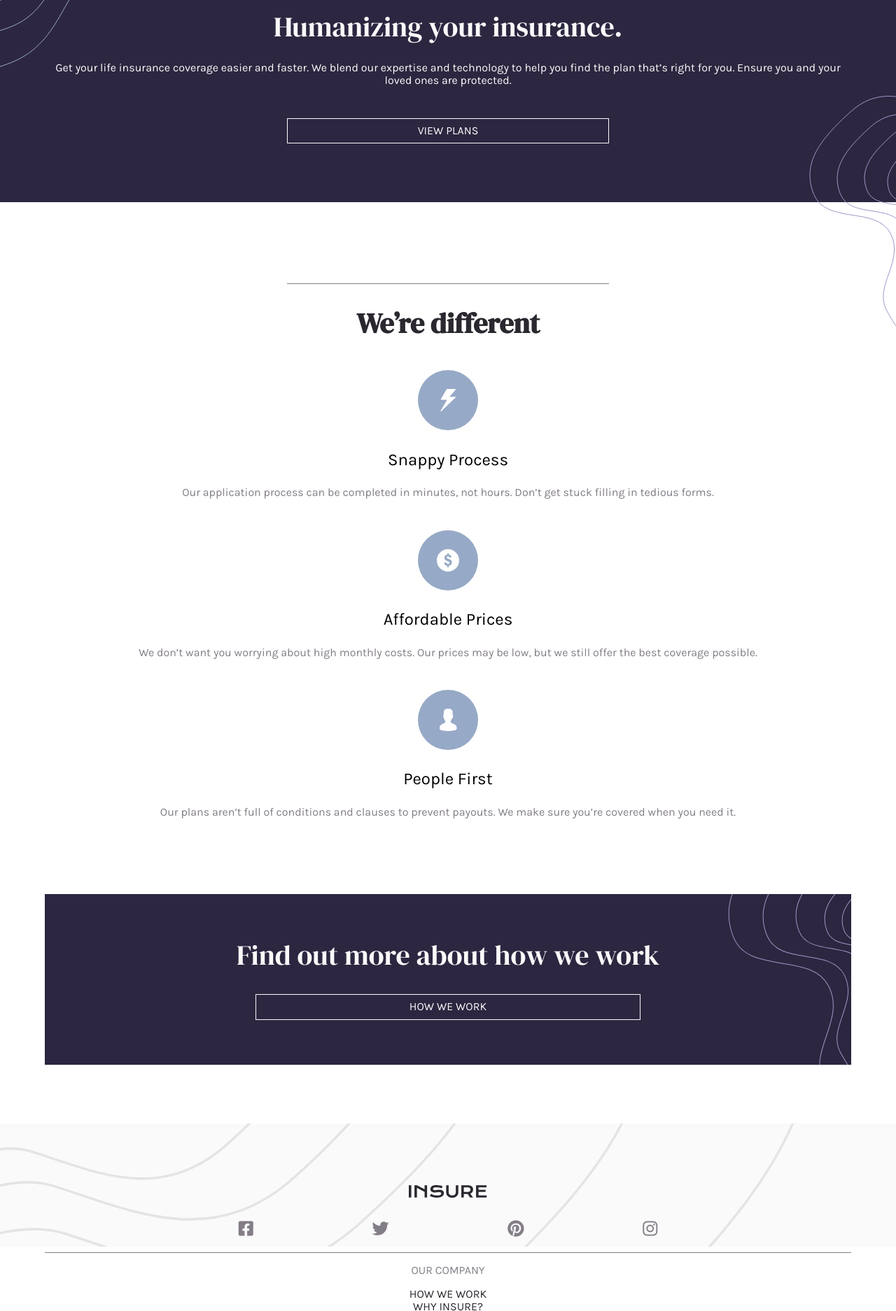
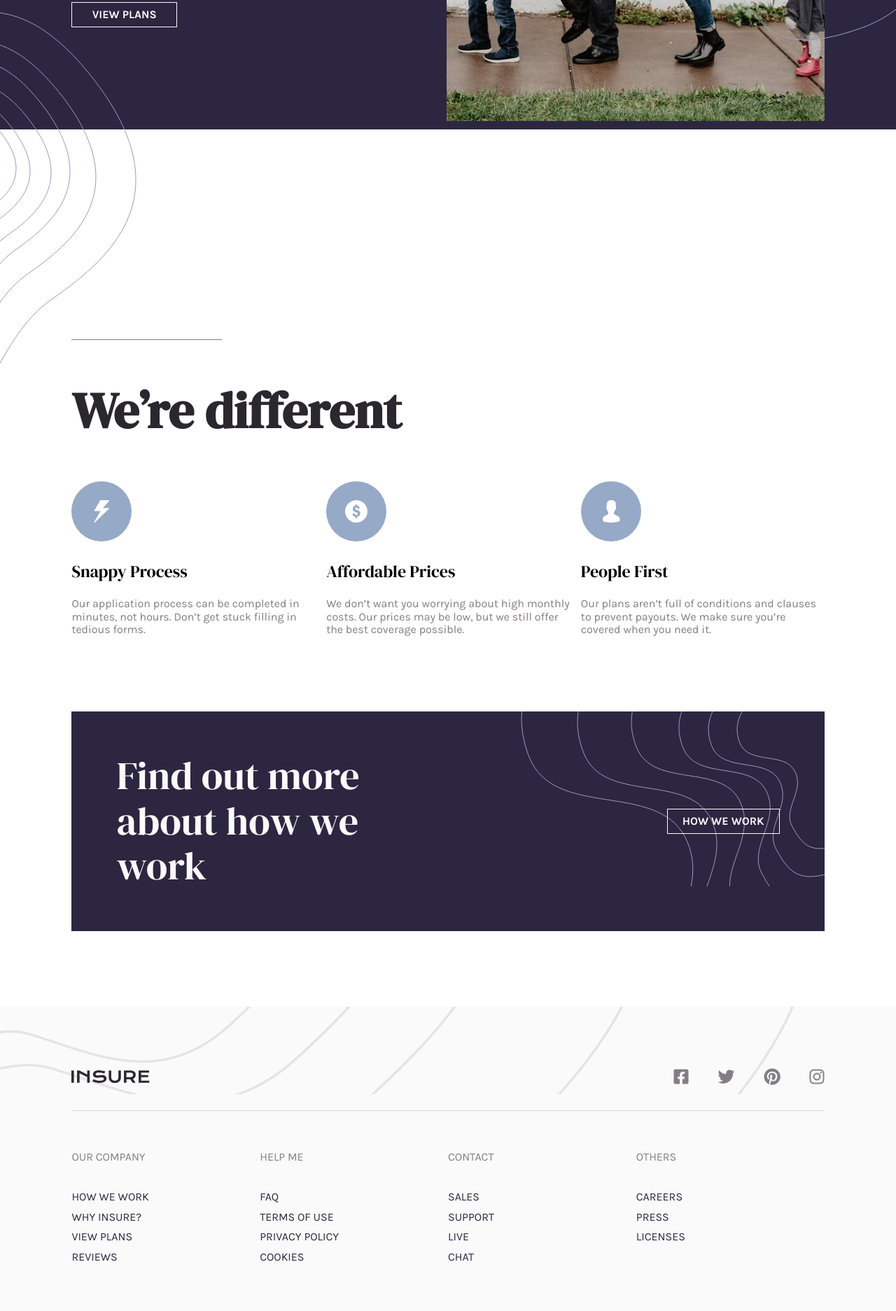
Before and after one commit to EdisonPadilla/insure-landing-page, a plain HTML site: page index.html in a window 1280 px wide. Shown: the part 615-2489 px from the top of the page at 70% size. Drawn offline with Linux system fonts and the light colour scheme.

Commit message:
primer avance desktop

```diff
--- a/css/main-style.css
+++ b/css/main-style.css
@@ -161,6 +161,10 @@ main {
   background-size: cover;
 }
 
+.line1 {
+  display: none;
+}
+
 .section-1 .title {
   margin-top: 0;
   font-size: 2.5em;
@@ -172,6 +176,7 @@ main {
   margin-top: 28px;
   width: 40%;
   padding: 8px 0;
+  font-weight: bold;
   text-transform: uppercase;
   background-color: transparent;
   border: none;
@@ -184,7 +189,7 @@ main {
   text-align: center;
 }
 
-.section-2 > article {
+.section-2 article {
   margin-top: 44px;
 }
 
@@ -203,6 +208,7 @@ main {
 }
 
 .section-2 .title-2 {
+  font-family: "dmserif", serif;
   font-size: 1.5em;
   font-weight: 400;
   color: var(--vey-dark-violet);
@@ -215,6 +221,7 @@ main {
 
 .section-3 {
   margin-bottom: 84px;
+  margin-bottom: 108px;
   margin-left: auto;
   margin-right: auto;
   padding: 64px 2%;
@@ -239,6 +246,7 @@ main {
   /* margin-top: 28px; */
   width: 50%;
   padding: 8px 0;
+  font-weight: bold;
   text-transform: uppercase;
   background-color: transparent;
   border: none;
@@ -246,8 +254,10 @@ main {
 }
 
 .footer {
+  padding-bottom: 52px;
   text-align: center;
-  color: var(--very-dark-violet);
+  /* color: var(--very-dark-violet); */
+  color: var(--dark-violet);
 }
 
 .footer .article-1 {
@@ -273,27 +283,252 @@ main {
   color: var(--dark-grayish-violet);
 }
 
-.icon {
+.socialmedia-box .icon {
   font-size: 24px;
 }
 
-.separator-line {
-  /* margin-left: auto; */
-  /* margin-right: auto; */
+.footer .separator-line {
+  /* margin-left: auto;
+  margin-right: auto; */
+  margin-top: 20px;
+  margin-bottom: 36px;
   width: 90%;
-  height: 1px;
+  height: 4px;
   border: none;
-  background-color: var(--dark-grayish-violet);
+  border-bottom: thin solid hsla(273, 4%, 51%, 0.3);
+  /* background-color: var(--dark-grayish-violet); */
   box-sizing: border-box;
+  /* opacity: 0.5; */
 }
 
 .footer .content {
+  margin-bottom: 36px;
   text-transform: uppercase;
+  line-height: 1.8;
 }
 
 .footer .article-1 {
 }
 
 .content .list-title {
+  margin-bottom: 28px;
   color: var(--dark-grayish-violet);
 }
+
+@media (min-width: 1024px) {
+  .nav-main {
+    padding: 0 8%;
+    height: 10vh;
+  }
+
+  .nav-menu {
+    position: initial;
+    top: initial;
+    left: initial;
+    margin: 0;
+    padding: 0;
+    width: 44%;
+    height: initial;
+    display: block;
+    display: flex;
+    justify-content: space-between;
+    align-items: center;
+    text-align: initial;
+    font-size: inherit;
+    color: var(--dark-grayish-violet);
+    /* /* text-transform: uppercase;  */
+    background: initial;
+    z-index: initial;
+  }
+
+  .link-btn {
+    margin-bottom: 0;
+    padding: 8px 16px;
+    width: initial;
+    /* font-weight: bold; */
+    border-color: var(--very-dark-violet);
+  }
+
+  .ham-btn {
+    display: none;
+  }
+
+  .image-intro {
+    position: absolute;
+    top: 138px;
+    right: 8%;
+    width: 540px;
+    height: 650px;
+    background-image: url(../images/image-intro-desktop.jpg);
+    z-index: 15;
+  }
+
+  .section-1 {
+    position: relative;
+    padding: 68px 52% 84px 8%;
+    padding: 68px 50% 84px 8%;
+    height: 90vh;
+    text-align: initial;
+    color: var(--very-light-gray);
+    /* background: url(../images/bg-pattern-intro-left-desktop.svg),
+      var(--dark-violet);
+    background-size: 195px;
+    background-position: top left;
+    background-repeat: no-repeat; */
+    /* background: initial; */
+    background: var(--dark-violet);
+  }
+
+  .bg-intro-left {
+    position: absolute;
+    bottom: -336px;
+    left: 0px;
+    width: 195px;
+    height: 504px;
+    background-image: url(../images/bg-pattern-intro-left-desktop.svg);
+    background-repeat: no-repeat;
+    background-size: cover;
+    z-index: 16;
+  }
+
+  .bg-intro-right {
+    position: absolute;
+    top: 0;
+    right: 0;
+    width: 436px;
+    height: 593px;
+    background-image: url(../images/bg-pattern-intro-right-desktop.svg);
+    background-repeat: no-repeat;
+    background-size: cover;
+    z-index: 17;
+  }
+
+  .line1 {
+    margin-top: 0;
+    margin-left: 0;
+    margin-bottom: 40px;
+    width: 20%;
+    display: block;
+    border: none;
+    height: 1px;
+    background: var(--very-light-gray);
+  }
+
+  .section-1 .title {
+    margin-top: 0;
+    font-size: 5em;
+    font-family: "dmserif", serif;
+    font-weight: 400;
+  }
+
+  .viewplans-btn {
+    width: 28%;
+  }
+
+  .section-2 {
+    padding: 108px 8%;
+    padding-top: 292px;
+    text-align: left;
+  }
+
+  .line-wedifferent {
+    margin-left: 0;
+    width: 20%;
+  }
+
+  .section-2 .title {
+    font-size: 4.5em;
+  }
+
+  .section-2 .articles-box {
+    display: grid;
+    grid-template-columns: repeat(3, 1fr);
+    column-gap: 16px;
+  }
+
+  .section-2 article {
+    margin-top: 0;
+  }
+
+  .section-3 {
+    margin-bottom: 84px;
+    margin-bottom: 108px;
+    padding: 60px 5%;
+    width: 84%;
+    display: grid;
+    grid-template-columns: repeat(2, 50%);
+    align-items: center;
+    text-align: left;
+    background: url(../images/bg-pattern-how-we-work-desktop.svg),
+      var(--dark-violet);
+    background-size: 434px;
+    background-position: right top;
+    background-repeat: no-repeat;
+  }
+
+  .section-3 .title {
+    margin-bottom: 0;
+    font-size: 3.5em;
+  }
+
+  .work-btn {
+    width: 34%;
+    justify-self: end;
+  }
+
+  .footer {
+    /* padding-left: 8%;
+    padding-right: 8%; */
+    padding-bottom: 52px;
+    text-align: left;
+    /* color: var(--very-dark-violet); */
+    color: var(--dark-violet);
+    background-color: var(--very-light-gray);
+  }
+
+  .footer .article-1 {
+    padding-top: 88px;
+    padding-bottom: 12px;
+    padding-left: 8%;
+    padding-right: 8%;
+    display: flex;
+    justify-content: space-between;
+    align-items: center;
+    /* background-color: lightslategray; */
+    background: url(../images/bg-pattern-footer-mobile.svg),
+      var(--very-light-gray);
+    background-size: cover;
+    background-repeat: no-repeat;
+  }
+
+  .article-1 .logo {
+    margin-bottom: 0;
+  }
+
+  .socialmedia-box {
+    margin: 0;
+    width: 20%;
+    justify-content: space-between;
+  }
+
+  .footer .separator-line {
+    /* margin-left: auto;
+    margin-right: auto; */
+    margin-top: 20px;
+    margin-bottom: 36px;
+    width: 84%;
+    height: 4px;
+    border: none;
+    border-bottom: thin solid hsla(273, 4%, 51%, 0.3);
+    /* background-color: var(--dark-grayish-violet); */
+    box-sizing: border-box;
+    /* opacity: 0.5; */
+  }
+
+  .link-boxes-container {
+    padding-left: 8%;
+    padding-right: 8%;
+    display: grid;
+    grid-template-columns: repeat(4, 1fr);
+  }
+}
--- a/index.html
+++ b/index.html
@@ -59,6 +59,7 @@
       <div class="image-intro"></div>
       <section class="section-1">
         <!-- <div class="content"> -->
+        <hr class="line1" />
         <h1 class="title">Humanizing your insurance.</h1>
         <p>
           Get your life insurance coverage easier and faster. We blend our
@@ -67,12 +68,14 @@
         </p>
         <button class="viewplans-btn">View plans</button>
         <!-- </div> -->
+        <div class="bg-intro-left"></div>
         <div class="bg-intro-right"></div>
       </section>
       <section class="section-2">
         <hr class="line-wedifferent" />
         <h2 class="title">We’re different</h2>
-        <article>
+        <div class="articles-box">
+          <article class="content-box">
             <img src="./images/icon-snappy-process.svg" alt="" />
             <h3 class="title-2">Snappy Process</h3>
             <p>
@@ -80,22 +83,23 @@
               Don’t get stuck filling in tedious forms.
             </p>
           </article>
-        <article>
+          <article class="content-box">
             <img src="./images/icon-affordable-prices.svg" alt="" />
             <h3 class="title-2">Affordable Prices</h3>
             <p>
-            We don’t want you worrying about high monthly costs. Our prices may
-            be low, but we still offer the best coverage possible.
+              We don’t want you worrying about high monthly costs. Our prices
+              may be low, but we still offer the best coverage possible.
             </p>
           </article>
-        <article>
+          <article class="content-box">
             <img src="./images/icon-people-first.svg" alt="" />
             <h3 class="title-2">People First</h3>
             <p>
-            Our plans aren’t full of conditions and clauses to prevent payouts.
-            We make sure you’re covered when you need it.
+              Our plans aren’t full of conditions and clauses to prevent
+              payouts. We make sure you’re covered when you need it.
             </p>
           </article>
+        </div>
       </section>
       <section class="section-3">
         <h2 class="title">Find out more about how we work</h2>
@@ -112,6 +116,7 @@
           </ul>
         </article>
         <hr class="separator-line" />
+        <div class="link-boxes-container">
           <article class="content ourcompany-box">
             <p class="list-title">Our company</p>
             <ul>
@@ -147,6 +152,7 @@
               <li>Licenses</li>
             </ul>
           </article>
+        </div>
       </section>
     </main>
 
```
Lines whose indentation alone changed are shown as unchanged.
